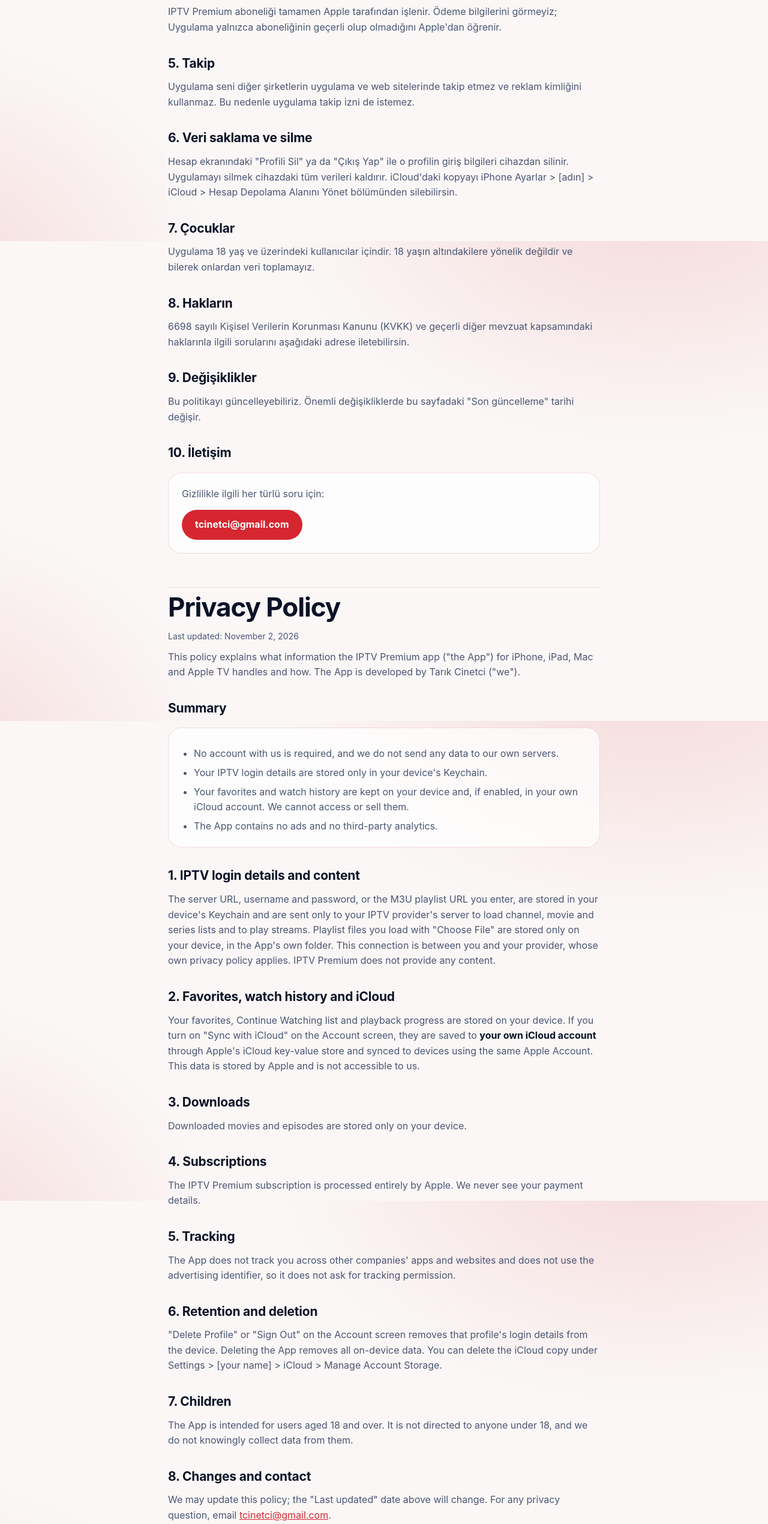
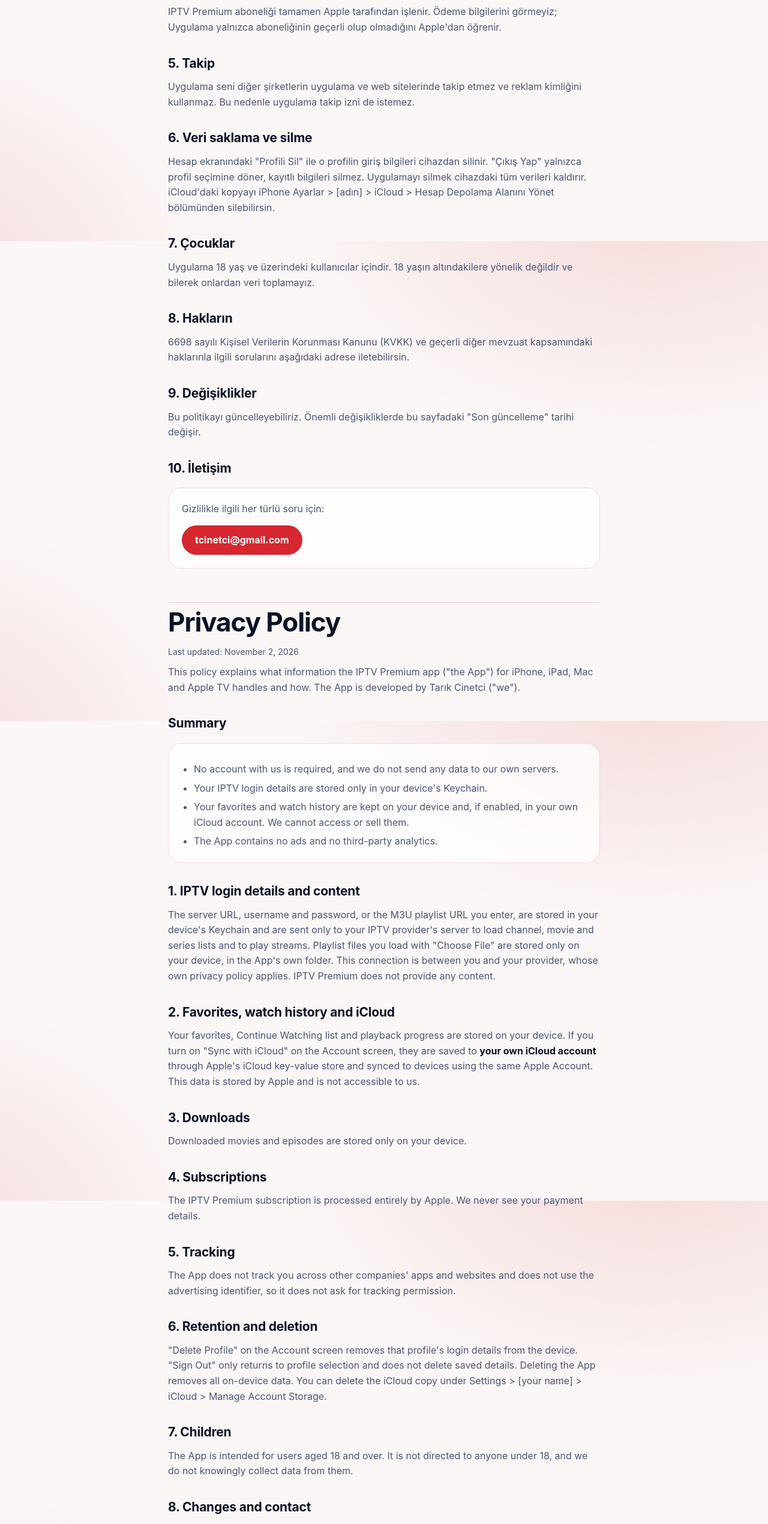
Before and after one commit to TarikCinetci/TarikCinetci.github.io, a plain HTML site: page iptvpremium/privacy.html in a window 1280 px wide. Shown: the part 1198-3739 px from the top of the page at 60% size. Drawn offline with Linux system fonts and the light colour scheme.

Commit message:
IPTV Premium gizlilik: Çıkış Yap'ın bilgileri silmediğini düzelt
Co-Authored-By: Claude Opus 5.5 <noreply@anthropic.com>

```diff
--- a/iptvpremium/privacy.html
+++ b/iptvpremium/privacy.html
@@ -53,7 +53,7 @@
   <p>Uygulama seni diğer şirketlerin uygulama ve web sitelerinde takip etmez ve reklam kimliğini kullanmaz. Bu nedenle uygulama takip izni de istemez.</p>
 
   <h2>6. Veri saklama ve silme</h2>
-  <p>Hesap ekranındaki "Profili Sil" ya da "Çıkış Yap" ile o profilin giriş bilgileri cihazdan silinir. Uygulamayı silmek cihazdaki tüm verileri kaldırır. iCloud'daki kopyayı iPhone Ayarlar &gt; [adın] &gt; iCloud &gt; Hesap Depolama Alanını Yönet bölümünden silebilirsin.</p>
+  <p>Hesap ekranındaki "Profili Sil" ile o profilin giriş bilgileri cihazdan silinir. "Çıkış Yap" yalnızca profil seçimine döner, kayıtlı bilgileri silmez. Uygulamayı silmek cihazdaki tüm verileri kaldırır. iCloud'daki kopyayı iPhone Ayarlar &gt; [adın] &gt; iCloud &gt; Hesap Depolama Alanını Yönet bölümünden silebilirsin.</p>
 
   <h2>7. Çocuklar</h2>
   <p>Uygulama 18 yaş ve üzerindeki kullanıcılar içindir. 18 yaşın altındakilere yönelik değildir ve bilerek onlardan veri toplamayız.</p>
@@ -101,7 +101,7 @@
     <p>The App does not track you across other companies' apps and websites and does not use the advertising identifier, so it does not ask for tracking permission.</p>
 
     <h2>6. Retention and deletion</h2>
-    <p>"Delete Profile" or "Sign Out" on the Account screen removes that profile's login details from the device. Deleting the App removes all on-device data. You can delete the iCloud copy under Settings &gt; [your name] &gt; iCloud &gt; Manage Account Storage.</p>
+    <p>"Delete Profile" on the Account screen removes that profile's login details from the device. "Sign Out" only returns to profile selection and does not delete saved details. Deleting the App removes all on-device data. You can delete the iCloud copy under Settings &gt; [your name] &gt; iCloud &gt; Manage Account Storage.</p>
 
     <h2>7. Children</h2>
     <p>The App is intended for users aged 18 and over. It is not directed to anyone under 18, and we do not knowingly collect data from them.</p>
```
